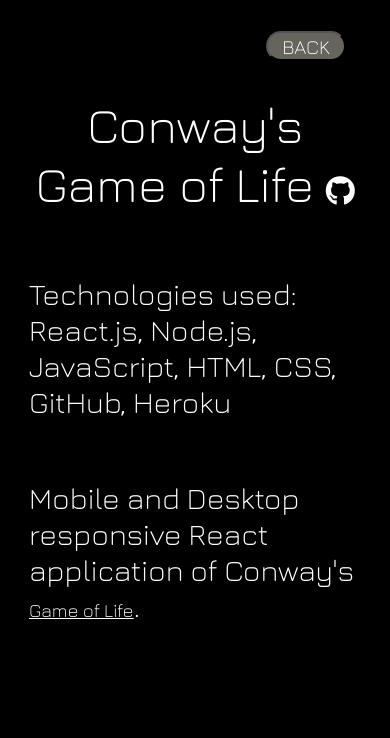
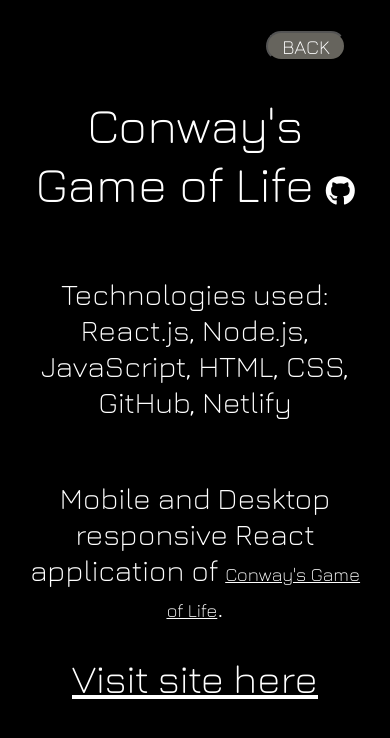
Before and after one commit to jleviharris/Portfolio, a React (Create React App) app in the folder frontend/: page /GameOfLife in a window 390 px wide. Shown: the top 738 px of the page. Built offline with nearby package versions, Linux system fonts and the light colour scheme.

Commit message:
Added links to projects for mobile version

```diff
--- a/frontend/src/App.css
+++ b/frontend/src/App.css
@@ -395,6 +395,9 @@
   background-color: white;
   color: black;
 }
+.websiteLinks {
+  display: none;
+}
 
 @media only screen and (max-width: 600px) {
   .body {
@@ -486,9 +489,14 @@
   }
   .projectContainer {
     margin: 1rem;
+    text-align: center;
   }
   .projectContainer h1 {
     text-align: center;
+  }
+  .websiteLinks {
+    display: flex;
+    font-size: 4rem;
   }
 }
 
--- a/frontend/src/components/Projects/AshesToVanity.js
+++ b/frontend/src/components/Projects/AshesToVanity.js
@@ -26,6 +26,14 @@
         title="description"
         className="websiteDisplay"
       ></iframe>
+
+      <a
+        className="websiteLinks"
+        target="_blank"
+        href="https://ashestovanity.netlify.app/"
+      >
+        Visit site here
+      </a>
     </div>
   );
 };
--- a/frontend/src/components/Projects/GameOfLife.js
+++ b/frontend/src/components/Projects/GameOfLife.js
@@ -14,15 +14,15 @@
       </h1>
       <p>
         Technologies used: React.js, Node.js, JavaScript, HTML, CSS, GitHub,
-        Heroku
+        Netlify
       </p>
       <p>
-        Mobile and Desktop responsive React application of Conway's{" "}
+        Mobile and Desktop responsive React application of{" "}
         <a
           target="_blank"
           href="https://en.wikipedia.org/wiki/Conway%27s_Game_of_Life"
         >
-          Game of Life
+          Conway's Game of Life
         </a>
         .
       </p>
@@ -32,6 +32,13 @@
         title="description"
         className="websiteDisplay"
       ></iframe>
+      <a
+        className="websiteLinks"
+        target="_blank"
+        href="https://devjonharrisgameoflife.netlify.app/"
+      >
+        Visit site here
+      </a>
     </div>
   );
 };
--- a/frontend/src/components/Projects/OldPortfolio.js
+++ b/frontend/src/components/Projects/OldPortfolio.js
@@ -24,6 +24,13 @@
         title="description"
         className="websiteDisplay"
       ></iframe>
+      <a
+        className="websiteLinks"
+        target="_blank"
+        href="https://jleviharris.github.io/devCodeCampPortfolio/"
+      >
+        Visit site here
+      </a>
     </div>
   );
 };
```
